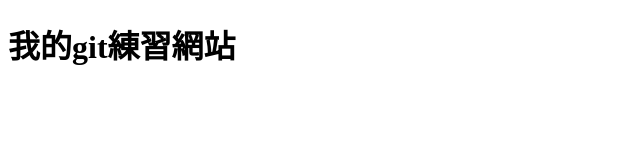
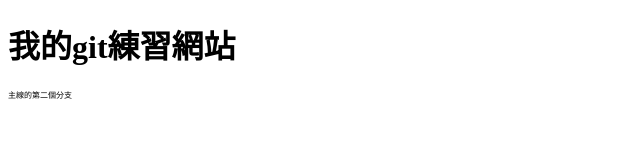
Before and after one commit to poheng131/website001, a plain HTML site: page index.html in a window 1280 px wide. Shown: the full height of the page, 0-640 px from the left. Drawn offline with Linux system fonts and the light colour scheme.

Commit message:
主線上同時的第二個分支

```diff
--- a/index.html
+++ b/index.html
@@ -7,5 +7,6 @@
 </head>
 <body>
     <h1>我的git練習網站</h1>
+    <p style="font-size: 50%;">主線的第二個分支</p>
 </body>
 </html>
```
